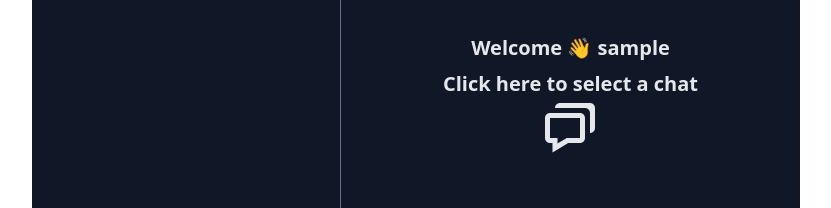
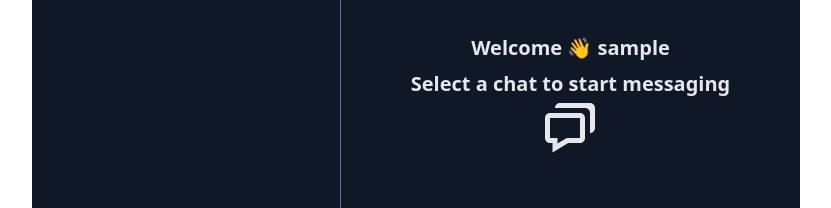
Before and after one commit to k1ngniizar/konekt, a React (Vite) app in the folder frontend/: page / in a window 1280 px wide. Shown: the part 304-512 px from the top of the page, without its empty margins (224-1055 px from the left). Built offline with nearby package versions, Linux system fonts and the light colour scheme; no server answers; sample sign-in values are in the browser's storage.

Commit message:
Fixed UI

```diff
--- a/frontend/src/components/messages/MessageContainer.jsx
+++ b/frontend/src/components/messages/MessageContainer.jsx
@@ -47,8 +47,12 @@ function NoChatSelected({user, setIsNavOpen}) {
     <div className='flex items-center justify-center w-full h-full'>
       <div className='px-4 text-center sm:text-lg md:text-xl text-gray-200 font-semibold flex flex-col items-center gap-2'>
         <p>Welcome 👋 {user.username}</p>
-        <div onClick={()=>setIsNavOpen(true)}  className='flex items-center justify-center flex-col'>
+        <div onClick={()=>setIsNavOpen(true)}  className='sm:hidden flex items-center justify-center flex-col'>
           <p>Click here to select a chat</p>
+          <BiChat className="text-3xl md:text-6xl text-center" />
+        </div>
+        <div className='sm:flex hidden items-center justify-center flex-col'>
+          <p>Select a chat to start messaging</p>
           <BiChat className="text-3xl md:text-6xl text-center" />
         </div>
       </div>
```
